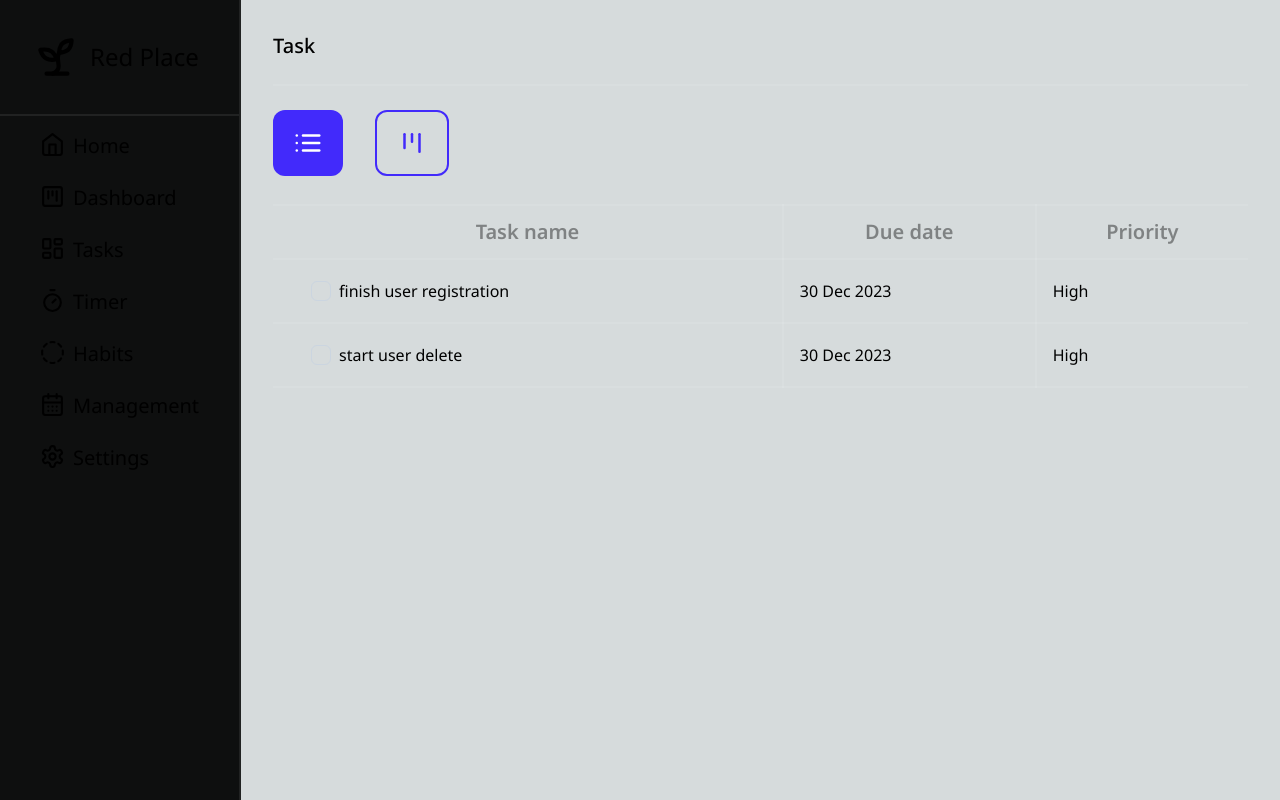
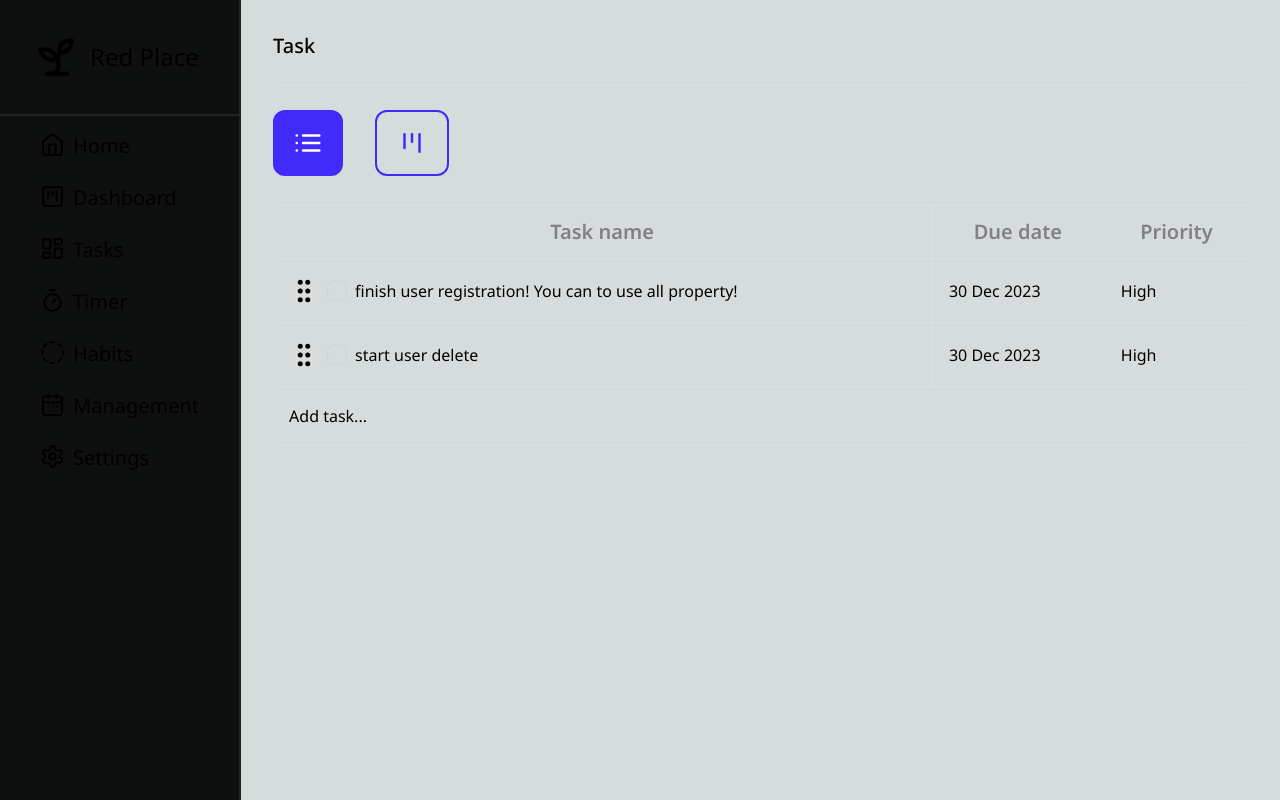
Before and after one commit to kapepa/RedPlace, a Next.js app in the folder app/: page /tasks in a window 1280 px wide. Built offline with nearby package versions, Linux system fonts and the light colour scheme.

Commit message:
app: shared AddTaskRow

```diff
--- /dev/null
+++ b/app/src/entities/TaskList/ui/ItemTypes.ts
@@ -0,0 +1,3 @@
+export const ItemTypes = {
+  CARD: 'card',
+}
--- a/app/src/entities/TaskList/ui/TaskList.tsx
+++ b/app/src/entities/TaskList/ui/TaskList.tsx
@@ -1,10 +1,9 @@
 'use client'
 
 import classNames from "classnames";
-import { FC, useState } from "react";
+import { FC } from "react";
 import styles from "./TaskList.module.scss";
-import { DraggableRow } from "@/shared/ui/DraggableRow";
-import { DropTBody } from "@/shared/ui/DropTBody";
+import { DropTBody } from "@/widgets/DropTBody";
 import { tTask } from "@/shared/types/task.types";
 import { DndProvider } from "react-dnd";
 import { HTML5Backend } from "react-dnd-html5-backend";
@@ -16,8 +15,8 @@ interface TaskListProps {
 const TaskList: FC<TaskListProps> = (props) => {
   const {className} = props;
 
-  const tasks: tTask[] = [
-    { id: "1", text: "finish user registration", date: new Date(), priority: "High" },
+  const task: tTask[] = [
+    { id: "1", text: "finish user registration! You can to use all property!", date: new Date(), priority: "High" },
     { id: "2", text: "start user delete", date: new Date(), priority: "High" },
   ]
 
@@ -25,14 +24,14 @@ const TaskList: FC<TaskListProps> = (props) => {
     <DndProvider backend={HTML5Backend}>
       <table className={classNames(styles.task_list, className)}>
         <thead className={classNames(styles.task_list__row, styles.task_list__head)}>
-          <tr >
+          <tr>
             <th>Task name</th>
             <th>Due date</th>
             <th>Priority</th>
           </tr>
         </thead>
         <DropTBody
-          tasks={tasks}
+          tasks={task}
           className={classNames(styles.task_list__row, styles.task_list__body)}
         />
       </table>
--- /dev/null
+++ b/app/src/shared/ui/AddTaskRow/AddTaskRow.tsx
@@ -0,0 +1,27 @@
+'use client'
+
+import classNames from "classnames";
+import { FC, memo, useCallback } from "react";
+
+interface AddTaskRowProps {
+  className?: string,
+  updateTask: () => void,
+}
+
+const AddTaskRow: FC<AddTaskRowProps> = memo((props) => {
+  const { className, updateTask } = props;
+
+  const clickAdd = useCallback(() => {
+    updateTask()
+  }, [updateTask]);
+
+  return (
+    <tr className={classNames(className)}>
+      <td>
+        <button onClick={clickAdd}>Add task...</button>
+      </td>
+    </tr>
+  )
+});
+
+export { AddTaskRow };
--- /dev/null
+++ b/app/src/shared/ui/AddTaskRow/index.ts
@@ -0,0 +1,3 @@
+import { AddTaskRow } from "./AddTaskRow";
+
+export { AddTaskRow };
--- a/app/src/shared/ui/DraggableRow/DraggableRow.tsx
+++ b/app/src/shared/ui/DraggableRow/DraggableRow.tsx
@@ -1,29 +1,72 @@
 'use client'
 
-import classNames from "classnames";
-import styles from "./DraggableRow.module.scss";
-import { FC, useMemo } from "react";
-import { Checkbox } from "@/shared/ui/Checkbox";
-import { GripVertical } from "lucide-react";
-import { ImgIco } from "@/shared/ui/ImgIco";
-import { tTask } from "@/shared/types/task.types";
-import { useDrag } from "react-dnd";
-import { DRAGS } from "@/shared/enum/drags.enum";
+import type { Identifier, XYCoord } from 'dnd-core'
+import type { FC } from 'react'
+import { useMemo, useRef } from 'react'
+import { useDrag, useDrop } from 'react-dnd'
+import { tTask } from '@/shared/types/task.types'
+import classNames from 'classnames'
+import { ImgIco } from '@/shared/ui/ImgIco'
+import { Checkbox } from '@/shared/ui/Checkbox'
+import { GripVertical } from 'lucide-react'
+import { ItemTypes } from '@/entities/TaskList/ui/ItemTypes'
 
-interface DraggableRowProps {
-  id: string,
-  index: number,
-  asset: tTask,
-  moveItem: (dragIndex: number, hoverIndex: number) => void;
+interface DragTD extends tTask{
+  index: number
+}
+
+interface iDrag extends DragTD {
+  type: string
+}
+
+export interface DraggableRowProps extends DragTD {
+  moveCard: (dragIndex: number, hoverIndex: number) => void
 }
 
 const DraggableRow: FC<DraggableRowProps> = (props) => {
-  const { id, index, asset: { text, priority, date } } = props;
-  const [, drag] = useDrag({
-    type: DRAGS.Task,
-    item: { id, index },
-  });
+  const { id, text, index, date, priority, moveCard } = props;
   const month: string[] = ['Jan', 'Feb', 'Mar', 'Apr', 'May', 'Jun', 'Jul', 'Aug', 'Sep', 'Oct', 'Nov', 'Dec'];
+  const ref = useRef<any>(null)
+  const [{ handlerId }, drop] = useDrop<
+    iDrag,
+    void,
+    { handlerId: Identifier | null }
+  >({
+    accept: ItemTypes.CARD,
+    collect(monitor) {
+      return {
+        handlerId: monitor.getHandlerId(),
+      }
+    },
+    hover(asset: DragTD, monitor) {
+      if (!ref.current) return
+      const dragIndex = asset.index
+      const hoverIndex = index
+
+      if (dragIndex === hoverIndex) return
+
+      const hoverBoundingRect = ref.current?.getBoundingClientRect()
+      const hoverMiddleY = (hoverBoundingRect.bottom - hoverBoundingRect.top) / 2
+      const clientOffset = monitor.getClientOffset()
+      const hoverClientY = (clientOffset as XYCoord).y - hoverBoundingRect.top
+
+      if (dragIndex < hoverIndex && hoverClientY < hoverMiddleY) return
+      if (dragIndex > hoverIndex && hoverClientY > hoverMiddleY) return
+
+      moveCard(dragIndex, hoverIndex)
+      asset.index = hoverIndex
+    },
+  })
+
+  const [{ isDragging }, drag] = useDrag({
+    type: ItemTypes.CARD,
+    item: () => {
+      return { id, index }
+    },
+    collect: (monitor: any) => ({
+      isDragging: monitor.isDragging(),
+    }),
+  })
 
   const getDate = useMemo(
     () => {
@@ -37,12 +80,15 @@ const DraggableRow: FC<DraggableRowProps> = (props) => {
     [date]
   )
 
+  const opacity = isDragging ? 0 : 1
+  drag(drop(ref))
+
   return (
-    <tr ref={drag}>
+    <tr ref={ref} data-handler-id={handlerId}>
       <td>
-        <label className={classNames(styles.td_row,"flex items-center gap-2")}>
+        <label className={classNames("flex items-center gap-2")}>
           <button>
-            <ImgIco className={styles.td_row__ico} ico={GripVertical} height={30} width={30} />
+            <ImgIco  ico={GripVertical} height={30} width={30} />
           </button>
           <Checkbox/>
           <span>{text}</span>
--- a/app/src/shared/ui/DropTBody/DropTBody.tsx
+++ /dev/null
@@ -1,77 +0,0 @@
-'use client'
-
-import { DRAGS } from "@/shared/enum/drags.enum";
-import { tTask } from "@/shared/types/task.types";
-import { FC, memo, useMemo, useRef, useState } from "react";
-import { DropTargetMonitor, useDrop } from "react-dnd";
-import { DraggableRow } from "../DraggableRow";
-
-interface DropContainerProps {
-  className?: string;
-  tasks: tTask[];
-}
-
-const DropTBody: FC<DropContainerProps> = memo((props) => {
-  const {className, tasks} = props;
-  const [sortedItemsTasks, setSortedTasks] = useState(tasks);
-  const ref = useRef<HTMLTableSectionElement | null>(null);
-
-  const moveTask = (dragIndex: number, hoverIndex: number) => {
-    const draggedItem = sortedItemsTasks[dragIndex];
-    const newItems = [...sortedItemsTasks];
-    newItems.splice(dragIndex, 1);
-    newItems.splice(hoverIndex, 0, draggedItem);
-    setSortedTasks(newItems);
-  };
-
-  const [, drop] = useDrop({
-    accept: DRAGS.Task,
-    hover: (item: { id: string; index: number }, monitor: DropTargetMonitor) => {
-      if (!ref.current) {
-        return;
-      }
-
-      const dragIndex = item.index;
-      const hoverIndex = sortedItemsTasks.length;
-      const hoverBoundingRect = ref.current?.getBoundingClientRect();
-      const hoverMiddleY = (hoverBoundingRect.bottom - hoverBoundingRect.top) / 2;
-      const clientOffset = monitor.getClientOffset();
-      const hoverClientY = clientOffset!.y - hoverBoundingRect.top;
-
-      if (dragIndex < hoverIndex && hoverClientY < hoverMiddleY) {
-        return;
-      }
-
-      if (dragIndex > hoverIndex && hoverClientY > hoverMiddleY) {
-        return;
-      }
-
-      moveTask(dragIndex, hoverIndex);
-      item.index = hoverIndex;
-    },
-  });
-
-  const tasksMap = useMemo(() => {
-    return (
-      sortedItemsTasks.map(
-        (task: tTask, index: number) => (
-          <DraggableRow
-            key={`${task.id}-${index}`}
-            id={task.id}
-            asset={task}
-            index={index}
-            moveItem={moveTask}
-          />
-        ))
-    )
-  },[tasks])
-
-  return (
-      <tbody className={className} ref={ref}>
-        {tasksMap}
-      </tbody>
-    )
-  }
-)
-
-export { DropTBody }
--- a/app/src/shared/ui/DropTBody/index.ts
+++ /dev/null
@@ -1,3 +0,0 @@
-import { DropTBody } from "./DropTBody";
-
-export { DropTBody };
--- /dev/null
+++ b/app/src/widgets/DropTBody/index.ts
@@ -0,0 +1,3 @@
+import { DropTBody } from "./ui/DropTBody";
+
+export { DropTBody };
--- /dev/null
+++ b/app/src/widgets/DropTBody/ui/DropTBody.tsx
@@ -0,0 +1,66 @@
+'use client'
+
+import { tTask } from "@/shared/types/task.types";
+import { FC, memo, useCallback, useState } from "react";
+import update from 'immutability-helper'
+import classNames from "classnames";
+import { DraggableRow } from "@/shared/ui/DraggableRow";
+import { AddTaskRow } from "@/shared/ui/AddTaskRow";
+
+interface DropContainerProps {
+  className?: string,
+  tasks: tTask[],
+}
+
+const DropTBody: FC<DropContainerProps> = memo((props) => {
+  const {tasks, className} = props;
+  const [isTask, setTask] = useState<tTask[]>(tasks);
+  const [isAdd, setAdd] = useState<boolean>(false);
+
+  const moveCard = useCallback((dragIndex: number, hoverIndex: number) => {
+    setTask((prevCards: tTask[]) =>
+      update(prevCards, {
+        $splice: [
+          [dragIndex, 1],
+          [hoverIndex, 0, prevCards[dragIndex] as tTask],
+        ],
+      }),
+    )
+  }, []);
+
+  const updateTask = useCallback(() => {
+    if(isAdd) {
+      setTask((prev: tTask[]) => prev.slice(0, -1))
+      setAdd(false);
+    } else {
+      setTask((prev: tTask[]) => [...prev, { id: "new", date: new Date(), priority: "High", text: "Set your new task",}])
+      setAdd(true);
+    }
+  }, [isTask])
+
+  const renderCard = useCallback(
+    (task: tTask, index: number) => {
+      return (
+        <DraggableRow
+          key={task.id}
+          index={index}
+          id={task.id}
+          text={task.text}
+          date={task.date}
+          priority={task.priority}
+          moveCard={moveCard}
+        />
+      )
+    },
+    [],
+  )
+
+  return (
+    <tbody className={classNames(className)}>
+      {isTask.map((card, i) => renderCard(card, i))}
+      <AddTaskRow updateTask={updateTask}/>
+    </tbody>
+  )
+})
+
+export { DropTBody }
```
